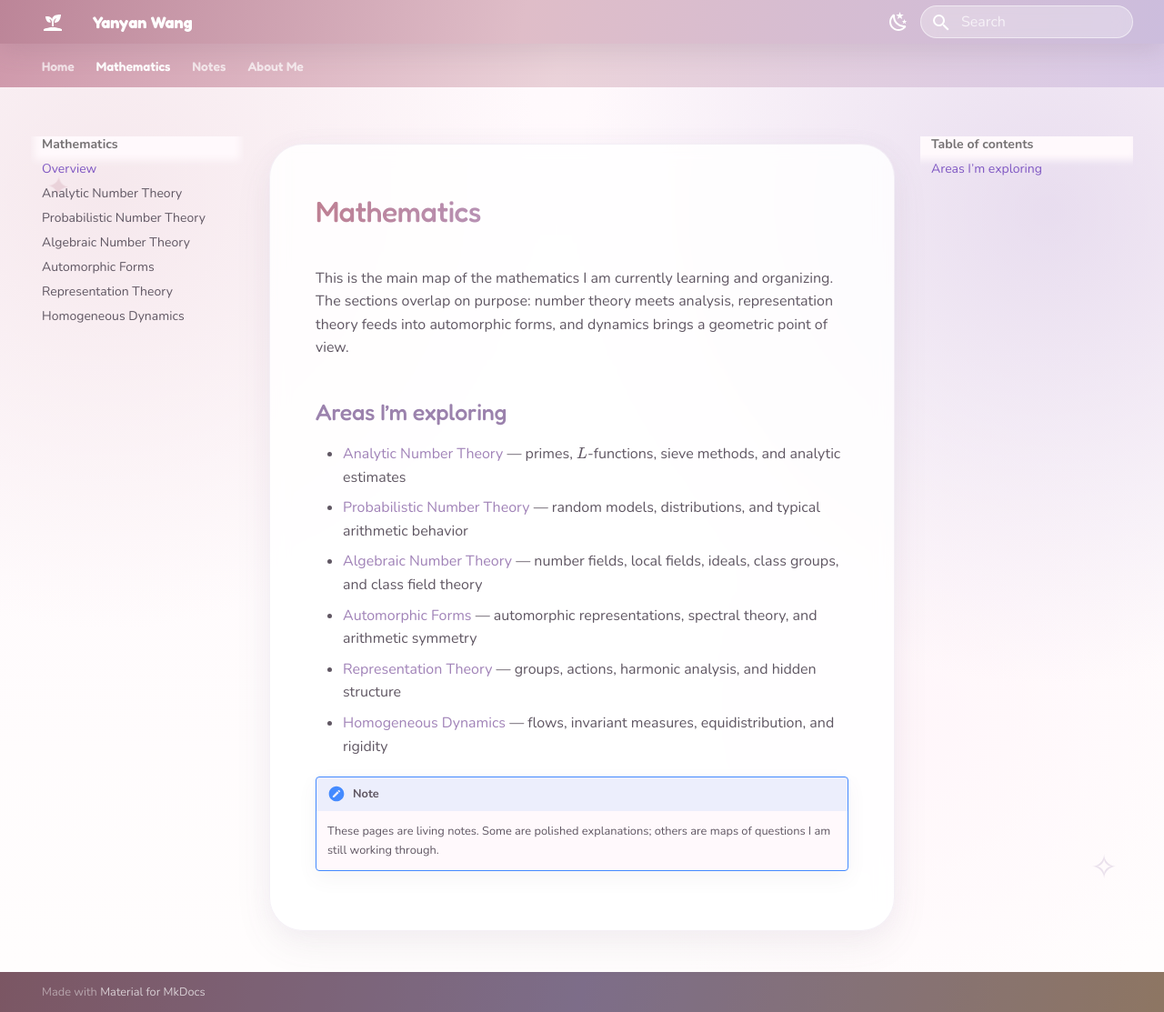
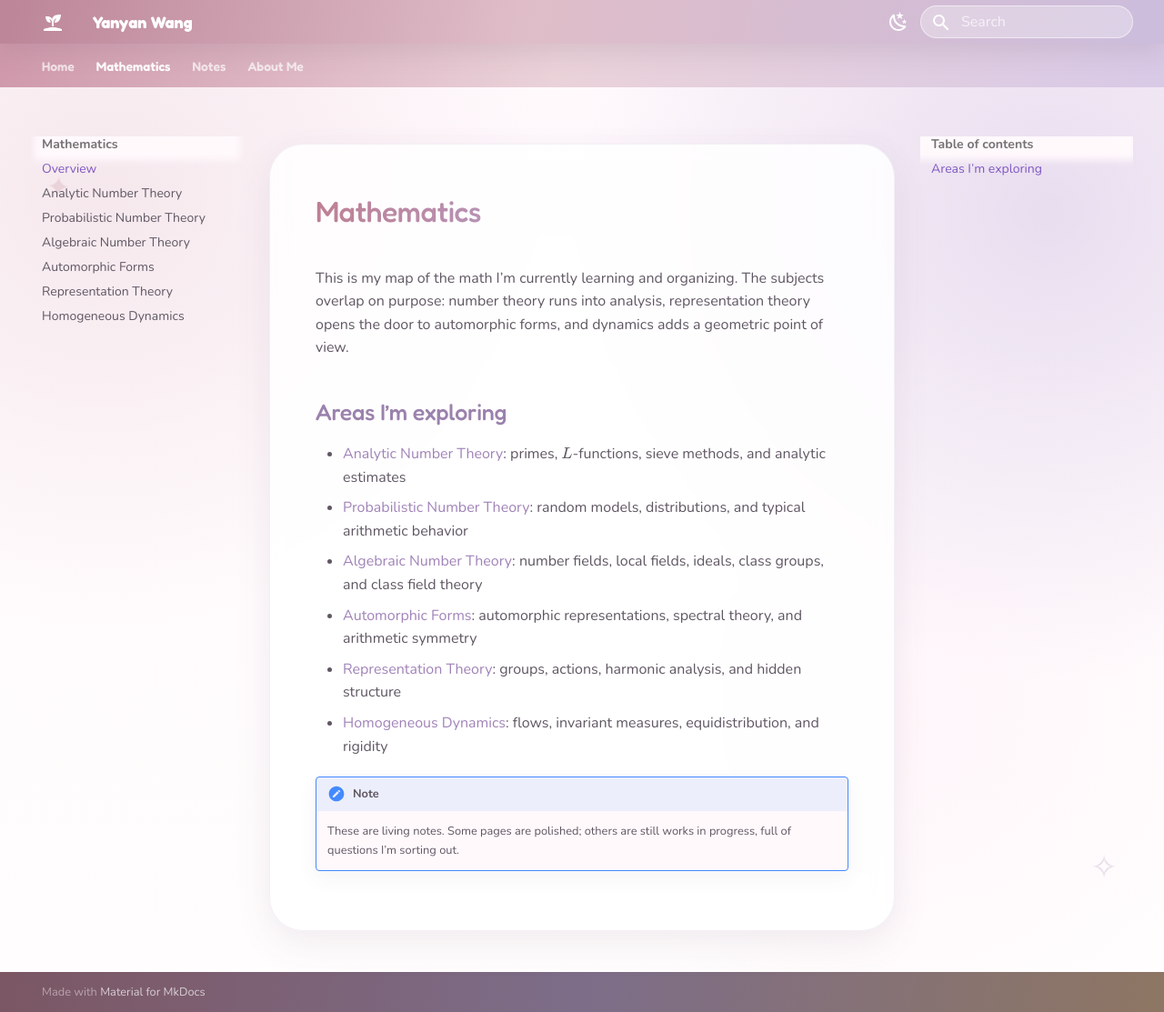
Before and after one commit to yanyanwang-math/yanyanwang-math.github.io, an MkDocs documentation site: the page built from docs/mathematics/index.md, in a window 1280 px wide and 1113 px high. Shown: the whole window at 91% size. Built offline with MkDocs 1.6.1 and Material for MkDocs 9.7.7, drawn with Linux system fonts in a browser that asks for light colours.

Commit message:
Add files via upload

```diff
--- a/docs/mathematics/index.md
+++ b/docs/mathematics/index.md
@@ -1,18 +1,16 @@
 # Mathematics
 
-This is the main map of the mathematics I am currently learning and organizing.
-The sections overlap on purpose: number theory meets analysis, representation theory
-feeds into automorphic forms, and dynamics brings a geometric point of view.
+This is my map of the math I’m currently learning and organizing. The subjects overlap on purpose: number theory runs into analysis, representation theory opens the door to automorphic forms, and dynamics adds a geometric point of view.
 
 ## Areas I’m exploring
 
-- [Analytic Number Theory](../analytic-number-theory/index.md) — primes, \(L\)-functions, sieve methods, and analytic estimates
-- [Probabilistic Number Theory](../probabilistic-number-theory/index.md) — random models, distributions, and typical arithmetic behavior
-- [Algebraic Number Theory](../algebraic-number-theory/index.md) — number fields, local fields, ideals, class groups, and class field theory
-- [Automorphic Forms](../automorphic-forms/index.md) — automorphic representations, spectral theory, and arithmetic symmetry
-- [Representation Theory](../representation-theory/index.md) — groups, actions, harmonic analysis, and hidden structure
-- [Homogeneous Dynamics](../homogeneous-dynamics/index.md) — flows, invariant measures, equidistribution, and rigidity
+- [Analytic Number Theory](../analytic-number-theory/index.md): primes, \(L\)-functions, sieve methods, and analytic estimates
+- [Probabilistic Number Theory](../probabilistic-number-theory/index.md): random models, distributions, and typical arithmetic behavior
+- [Algebraic Number Theory](../algebraic-number-theory/index.md): number fields, local fields, ideals, class groups, and class field theory
+- [Automorphic Forms](../automorphic-forms/index.md): automorphic representations, spectral theory, and arithmetic symmetry
+- [Representation Theory](../representation-theory/index.md): groups, actions, harmonic analysis, and hidden structure
+- [Homogeneous Dynamics](../homogeneous-dynamics/index.md): flows, invariant measures, equidistribution, and rigidity
 
 !!! note
 
-    These pages are living notes. Some are polished explanations; others are maps of questions I am still working through.
+    These are living notes. Some pages are polished; others are still works in progress, full of questions I’m sorting out.
```
